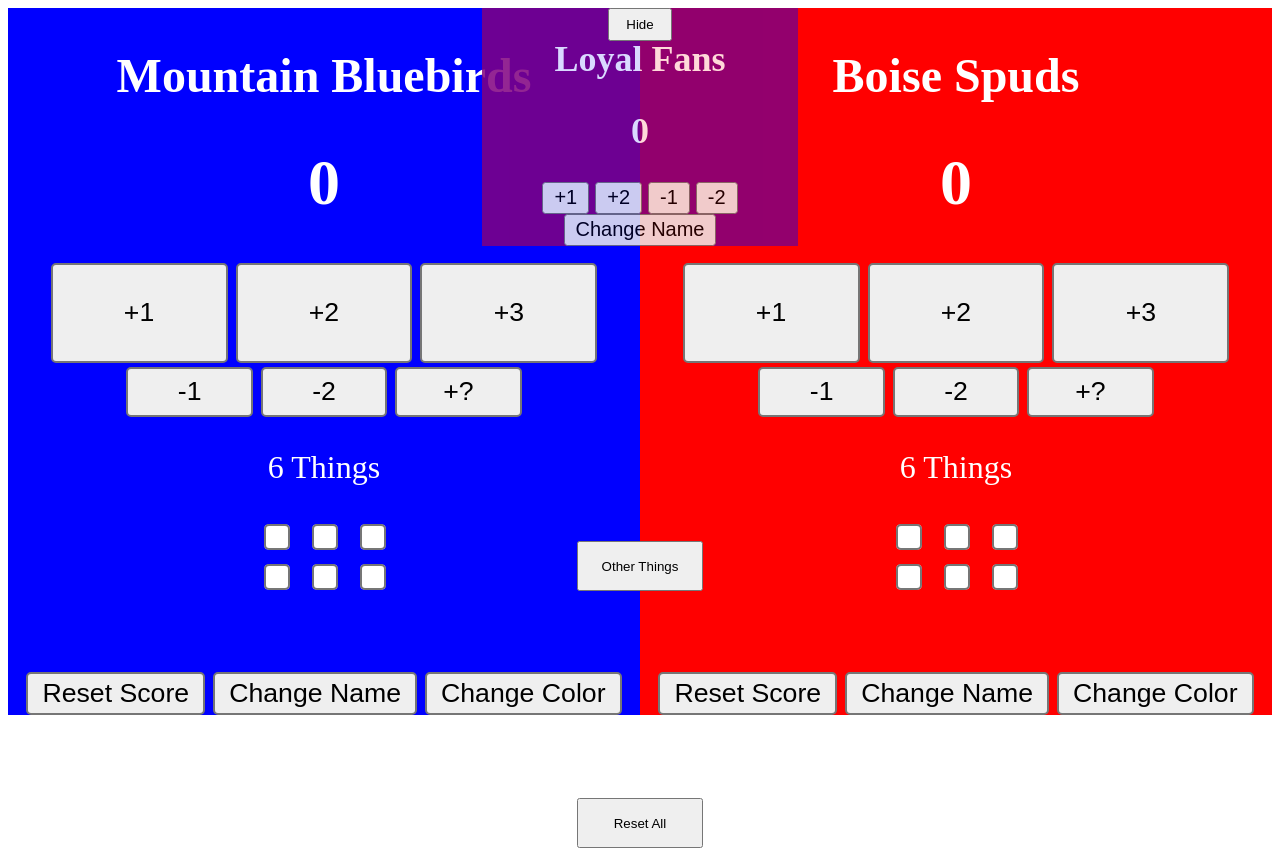
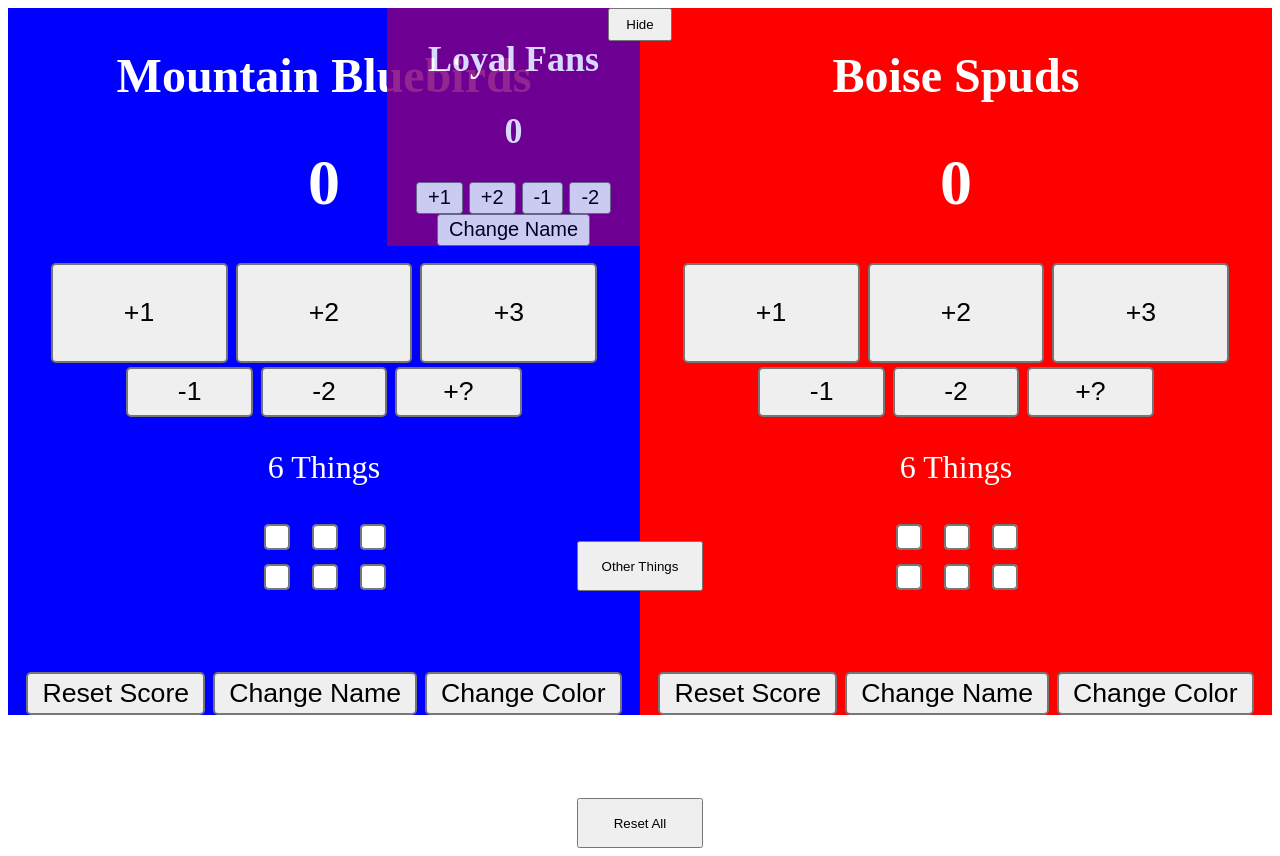
Before and after one commit to jimbonesjim/jimbonesjim.github.io, a plain HTML site: page index.html in a window 1280 px wide. Drawn offline with Linux system fonts and the light colour scheme.

Commit message:
Update scorekeeper.css

```diff
--- a/scorekeeper.css
+++ b/scorekeeper.css
@@ -59,7 +59,7 @@
   height: 25px;
 }
 
-#flex .teamnames {
+.teamnames {
   font-size: 2.5rem;
   width: 100%;
 }
@@ -86,10 +86,10 @@
   zoom: 1.5;
   background: purple;
   opacity: 0.85;
-  width: 25%;
+  width: 20%;
   position: absolute;
   top: 0;
-  left: 37.5%;
+  left: 30%;
 }
 
 #togglelf {
```
